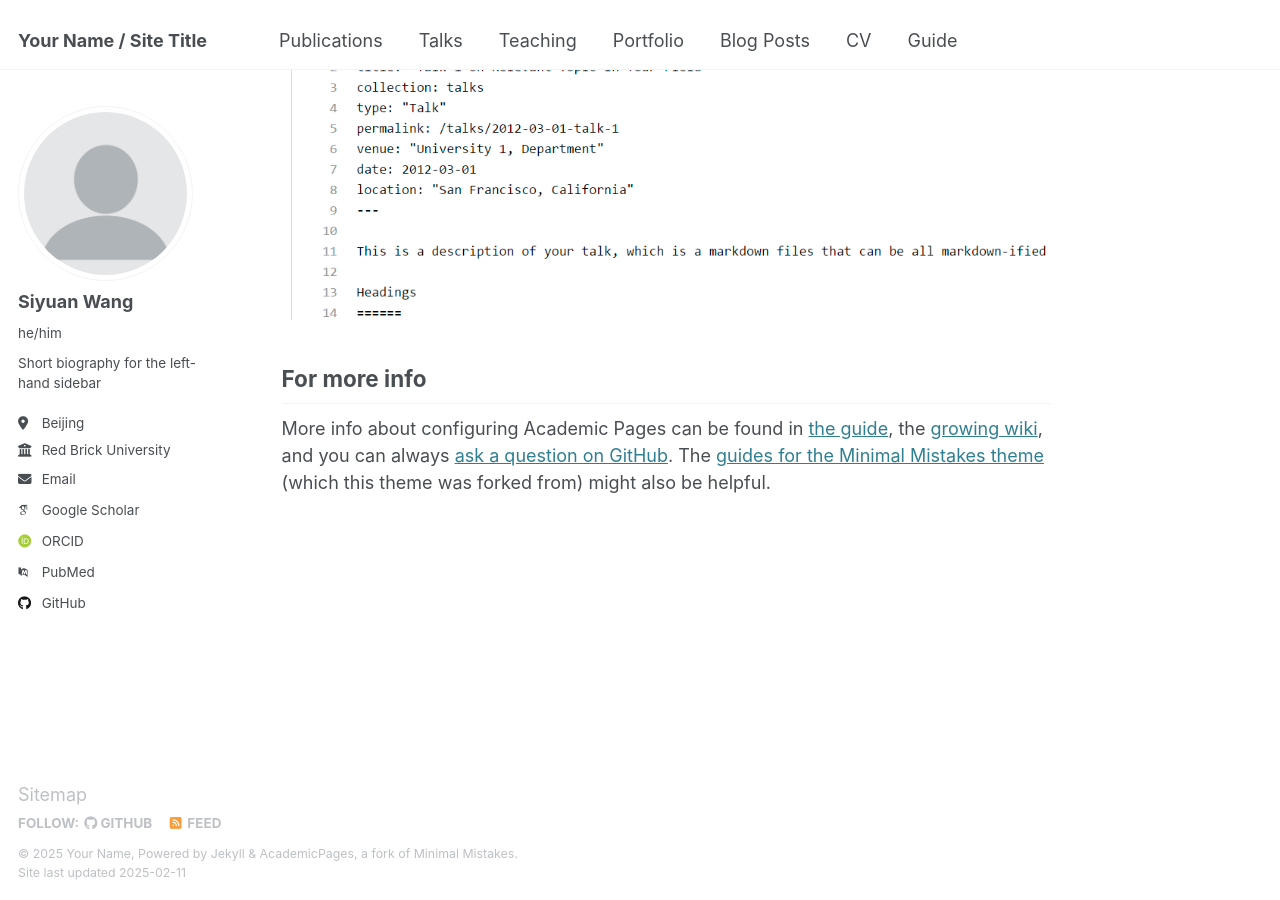
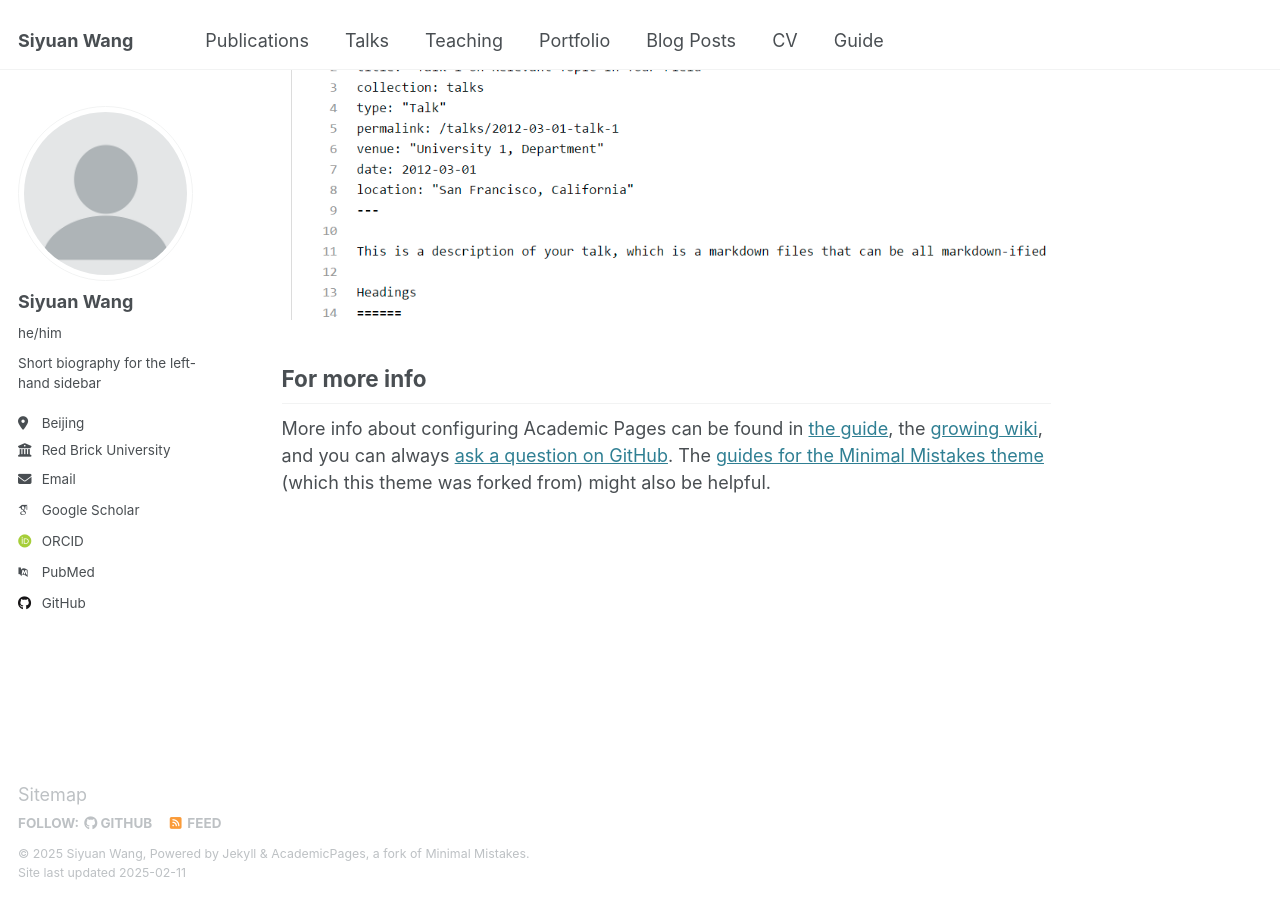
Before and after one commit to wangsy1999/wangsy1999.github.io, a Jekyll site: the page built from _pages/about.md, in a window 1280 px wide and 900 px high, scrolled down 2642 px. Built offline with Jekyll 4.4.1, drawn with Linux system fonts in a browser that asks for light colours; some web fonts are replaced.

Commit message:
Update _config.yml

```diff
--- a/_config.yml
+++ b/_config.yml
@@ -9,13 +9,13 @@
 # Basic Site Settings
 locale                   : "en-US"
 site_theme               : "default"
-title                    : "Your Name / Site Title"
+title                    : "Siyuan Wang"
 title_separator          : "-"
-name                     : &name "Your Name"
+name                     : &name "Siyuan Wang"
 description              : &description "personal description"
-url                      : https://academicpages.github.io # the base hostname & protocol for your site e.g. "https://[your GitHub username].github.io"
+url                      : https://wangsy1999.github.io # the base hostname & protocol for your site e.g. "https://[your GitHub username].github.io"
 baseurl                  : "" # the subpath of your site, e.g. "/blog"
-repository               : "academicpages/academicpages.github.io"
+repository               : "wangsy1999/wangsy1999.github.io"
 
 # Site Author - The following control what appear as part of the author content on the side bar.
 #               If a field is blank the icon and link will not appear, otherwise it will be shown.
```
